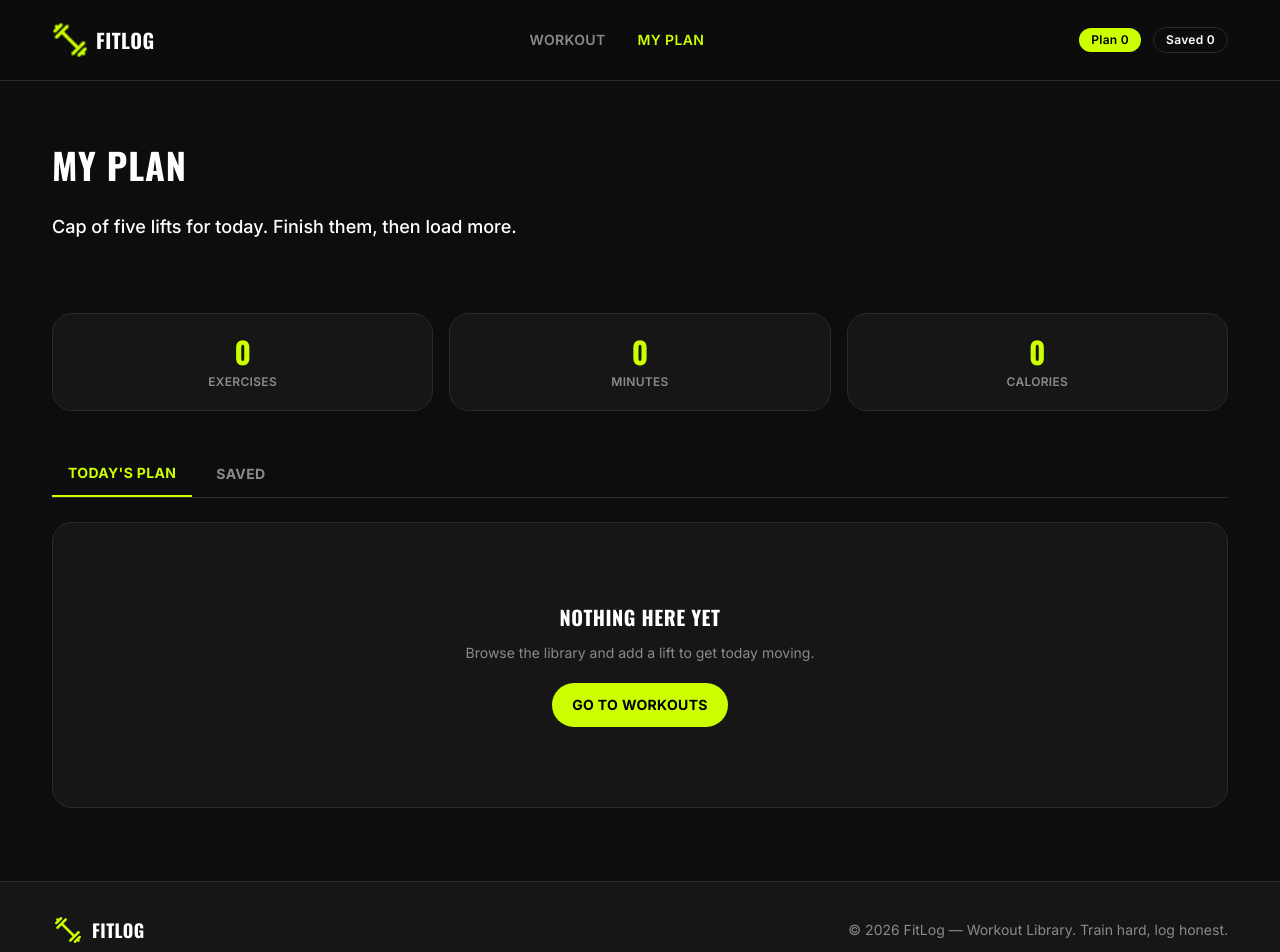
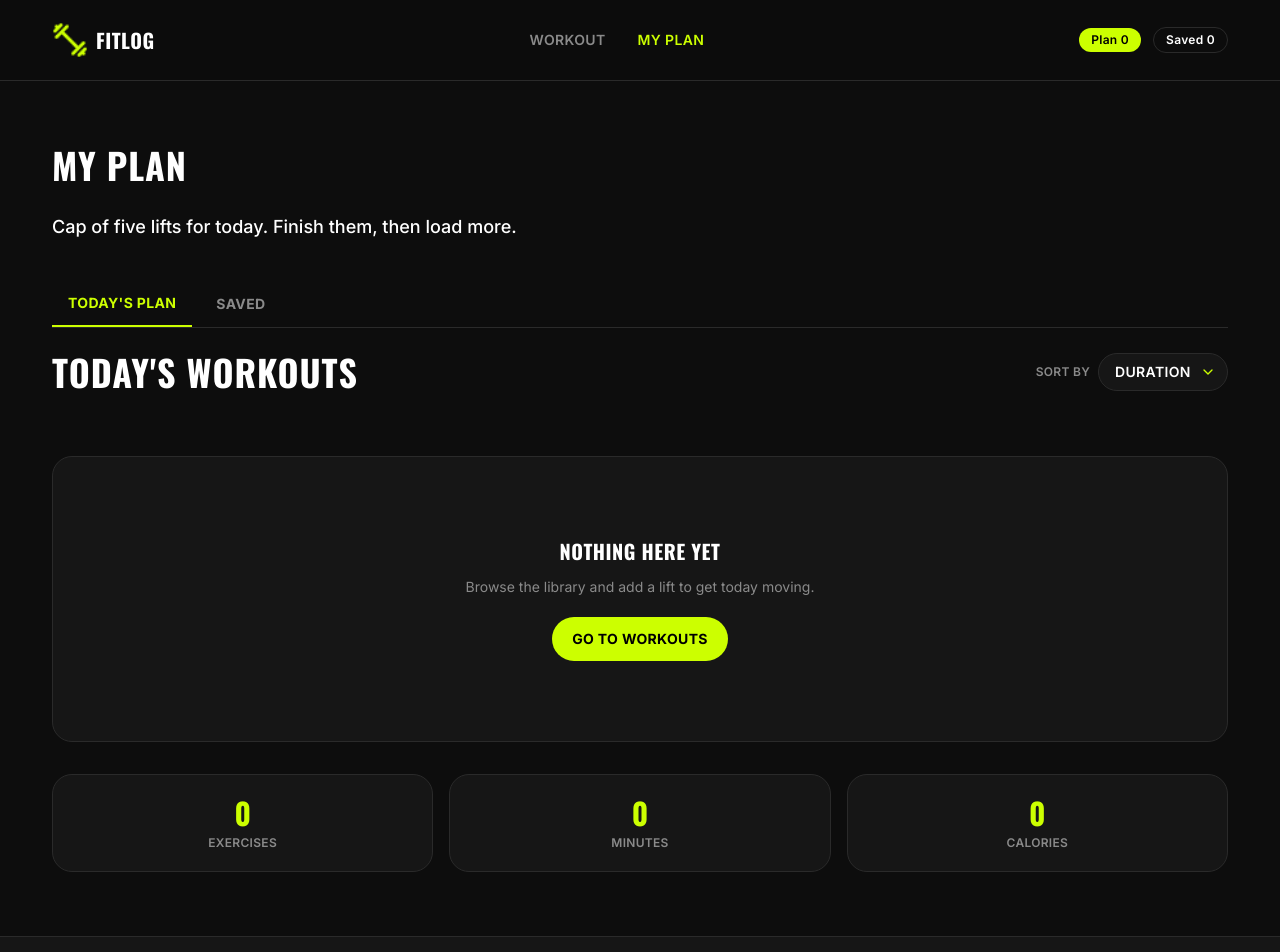
Before and after one commit to alamgir121/fit-log, a Next.js app: page /my-plan in a window 1280 px wide. Shown: the top 952 px of the page. Built offline with nearby package versions, Linux system fonts and the light colour scheme.

Commit message:
add workour sorting

```diff
--- a/app/my-plan/page.jsx
+++ b/app/my-plan/page.jsx
@@ -5,6 +5,7 @@ import Link from "next/link";
 import { usePlan } from "@/context/PlanContext";
 import PlanWorkoutCard from "@/components/PlanWorkoutCard";
 import Loader from "@/components/Loader";
+import SortDropdown from "@/components/SortDropdown";
 
 export default function MyPlanPage() {
   const { plan, saved, hydrated } = usePlan();
@@ -26,54 +27,14 @@ export default function MyPlanPage() {
     { minutes: 0, calories: 0 }
   );
 
+  return (
+    <div className="container mx-auto">
+      <section className="container-x py-12 md:py-16">
+        <h1 className="section-heading">My Plan</h1>
 
-
-
-
-
-
-
-
-
-  return (
-    <div className="container  mx-auto">
-      <section className="container-x py-12 md:py-16 ">
-        <h1 className="section-heading ">My Plan</h1>
-        <p className="mt-7 max-w-xl text-base font-medium leading-7 text-white md:text-lg ">
+        <p className="mt-7 max-w-xl text-base font-medium leading-7 text-white md:text-lg">
           Cap of five lifts for today. Finish them, then load more.
         </p>
-
-        <div className="mt-10 grid grid-cols-1 gap-6 sm:grid-cols-2 lg:grid-cols-3 xl:grid-cols-4">
-          {hydrated &&
-            sorted.map((workout) => (
-              <PlanWorkoutCard
-                key={workout.id}
-                workout={workout}
-                tab={tab}
-              />
-            ))}
-        </div>
-
-        <div className="mt-8 grid grid-cols-3 gap-4">
-          <div className="card p-5 text-center">
-            <p className="font-display text-3xl font-bold text-accent">{plan.length}</p>
-            <p className="mt-1 text-xs font-semibold uppercase tracking-wide text-muted">
-              Exercises
-            </p>
-          </div>
-          <div className="card p-5 text-center">
-            <p className="font-display text-3xl font-bold text-accent">{totals.minutes}</p>
-            <p className="mt-1 text-xs font-semibold uppercase tracking-wide text-muted">
-              Minutes
-            </p>
-          </div>
-          <div className="card p-5 text-center">
-            <p className="font-display text-3xl font-bold text-accent">{totals.calories}</p>
-            <p className="mt-1 text-xs font-semibold uppercase tracking-wide text-muted">
-              Calories
-            </p>
-          </div>
-        </div>
 
         <div className="mt-10 flex gap-2 border-b border-line">
           {[
@@ -93,27 +54,73 @@ export default function MyPlanPage() {
           ))}
         </div>
 
-        <div className="mt-6 flex flex-col gap-4">
+        <div className="mt-6 flex items-center justify-between">
+          <h2 className="section-heading text-2xl">
+            {tab === "plan" ? "Today's Workouts" : "Saved Workouts"}
+          </h2>
+
+          <SortDropdown value={sortBy} onChange={setSortBy} />
+        </div>
+
+        <div className="mt-10 grid grid-cols-1 gap-6 sm:grid-cols-2 lg:grid-cols-3 xl:grid-cols-4">
           {!hydrated && <Loader label="Loading workouts…" />}
 
+          {hydrated &&
+            sorted.map((workout) => (
+              <PlanWorkoutCard
+                key={workout.id}
+                workout={workout}
+                tab={tab}
+              />
+            ))}
+        </div>
+
         {hydrated && list.length === 0 && (
-            <div className="card flex flex-col items-center gap-3 px-6 py-20 text-center">
+          <div className="card mt-6 flex flex-col items-center gap-3 px-6 py-20 text-center">
             <h2 className="font-display text-xl font-bold uppercase tracking-wide">
               Nothing Here Yet
             </h2>
+
             <p className="max-w-sm text-sm text-muted">
               Browse the library and add a lift to get today moving.
             </p>
+
             <Link href="/" className="btn-primary mt-2">
               Go to workouts
             </Link>
           </div>
         )}
 
-          {hydrated &&
-            list.map((workout) => (
-              <PlanWorkoutCard key={workout.id} workout={workout} tab={tab} />
-            ))}
+        <div className="mt-8 grid grid-cols-3 gap-4">
+          <div className="card p-5 text-center">
+            <p className="font-display text-3xl font-bold text-accent">
+              {plan.length}
+            </p>
+
+            <p className="mt-1 text-xs font-semibold uppercase tracking-wide text-muted">
+              Exercises
+            </p>
+          </div>
+
+          <div className="card p-5 text-center">
+            <p className="font-display text-3xl font-bold text-accent">
+              {totals.minutes}
+            </p>
+
+            <p className="mt-1 text-xs font-semibold uppercase tracking-wide text-muted">
+              Minutes
+            </p>
+          </div>
+
+          <div className="card p-5 text-center">
+            <p className="font-display text-3xl font-bold text-accent">
+              {totals.calories}
+            </p>
+
+            <p className="mt-1 text-xs font-semibold uppercase tracking-wide text-muted">
+              Calories
+            </p>
+          </div>
         </div>
       </section>
     </div>
```
Lines whose indentation alone changed are shown as unchanged.
